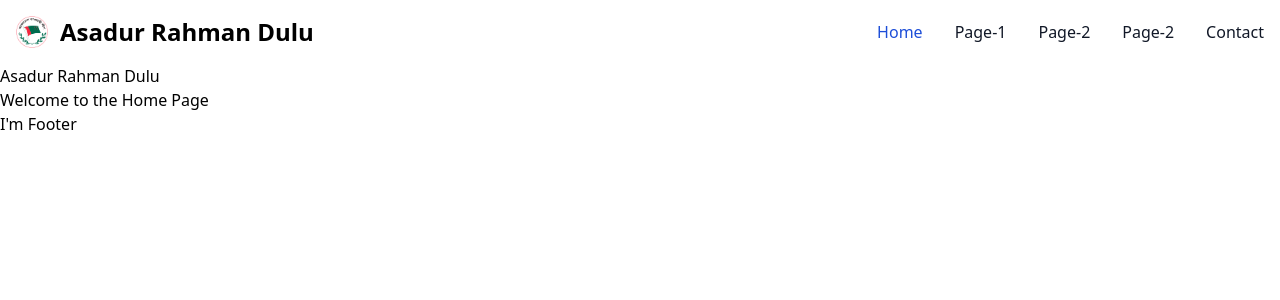
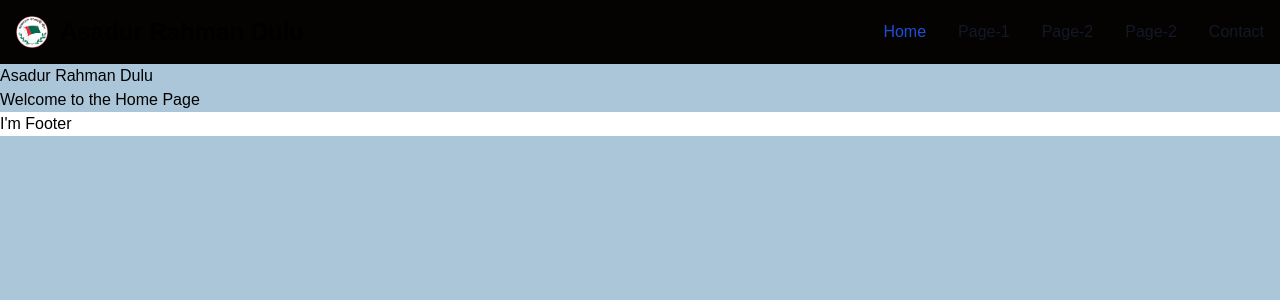
Before and after one commit to HossainAraf/ar_dulu_frontend, a React (Create React App) app: page / in a window 1280 px wide. Shown: the top 300 px of the page. Built offline with nearby package versions, Linux system fonts and the light colour scheme.

Commit message:
Fix tailwind implentation issues

```diff
--- a/src/App.css
+++ b/src/App.css
@@ -2,6 +2,10 @@
 @import 'tailwindcss/components';
 @import 'tailwindcss/utilities';
 
+body {
+  font-family: 'Nunito', sans-serif;
+  background-color: #abc6d8;
+}
 
 /*
 .App {
--- a/src/Components/Nav.jsx
+++ b/src/Components/Nav.jsx
@@ -1,37 +1,39 @@
 //IMPORT
+import React from 'react';
+import '../Styles/Nav.css'
 import Logo_Awami from '../Assets/logo_awami.png';
 
 
 const Nav = () => {
   return (
-<nav class="bg-white border-gray-200 dark:bg-gray-900">
+<nav class="bg-nav_color border-gray-200">
   <div class="max-w-screen-xl flex flex-wrap items-center justify-between mx-auto p-4">
     <a href="https://flowbite.com/" class="flex items-center space-x-3 rtl:space-x-reverse">
         <img src={Logo_Awami} class="h-8" alt="Logo" />
         <span class="self-center text-2xl font-semibold whitespace-nowrap dark:text-white">Asadur Rahman Dulu</span>
     </a>
-    <button data-collapse-toggle="navbar-default" type="button" class="inline-flex items-center p-2 w-10 h-10 justify-center text-sm text-gray-500 rounded-lg md:hidden hover:bg-gray-100 focus:outline-none focus:ring-2 focus:ring-gray-200 dark:text-gray-400 dark:hover:bg-gray-700 dark:focus:ring-gray-600" aria-controls="navbar-default" aria-expanded="false">
+    <button data-collapse-toggle="navbar-default" type="button" class="inline-flex items-center p-2 w-10 h-10 justify-center text-sm text-gray-500 rounded-lg md:hidden hover:bg-black focus:outline-none focus:ring-2 focus:ring-gray-200 dark:text-gray-400 dark:hover:bg-gray-700 dark:focus:ring-gray-600" aria-controls="navbar-default" aria-expanded="false">
         <span class="sr-only">Open main menu</span>
         <svg class="w-5 h-5" aria-hidden="true" xmlns="http://www.w3.org/2000/svg" fill="none" viewBox="0 0 17 14">
             <path stroke="currentColor" stroke-linecap="round" stroke-linejoin="round" stroke-width="2" d="M1 1h15M1 7h15M1 13h15"/>
         </svg>
     </button>
     <div class="hidden w-full md:block md:w-auto" id="navbar-default">
-      <ul class="font-medium flex flex-col p-4 md:p-0 mt-4 border border-gray-100 rounded-lg bg-gray-50 md:flex-row md:space-x-8 rtl:space-x-reverse md:mt-0 md:border-0 md:bg-white dark:bg-gray-800 md:dark:bg-gray-900 dark:border-gray-700">
+      <ul class="font-medium flex flex-col p-4 md:p-0 mt-4 md:flex-row md:space-x-8 rtl:space-x-reverse md:mt-0">
         <li>
           <a href="#" class="block py-2 px-3 text-white bg-blue-700 rounded md:bg-transparent md:text-blue-700 md:p-0 dark:text-white md:dark:text-blue-500" aria-current="page">Home</a>
         </li>
         <li>
-          <a href="#" class="block py-2 px-3 text-gray-900 rounded hover:bg-gray-100 md:hover:bg-transparent md:border-0 md:hover:text-blue-700 md:p-0 dark:text-white md:dark:hover:text-blue-500 dark:hover:bg-gray-700 dark:hover:text-white md:dark:hover:bg-transparent">Page-1</a>
+          <a href="#" class="block py-2 px-3 text-gray-900 rounded hover:bg-black md:hover:bg-transparent md:border-0 md:hover:text-blue-700 md:p-0 dark:text-white md:dark:hover:text-blue-500 dark:hover:bg-gray-700 dark:hover:text-white md:dark:hover:bg-transparent">Page-1</a>
         </li>
         <li>
-          <a href="#" class="block py-2 px-3 text-gray-900 rounded hover:bg-gray-100 md:hover:bg-transparent md:border-0 md:hover:text-blue-700 md:p-0 dark:text-white md:dark:hover:text-blue-500 dark:hover:bg-gray-700 dark:hover:text-white md:dark:hover:bg-transparent">Page-2</a>
+          <a href="#" class="block py-2 px-3 text-gray-900 rounded hover:bg-black md:hover:bg-transparent md:border-0 md:hover:text-blue-700 md:p-0 dark:text-white md:dark:hover:text-blue-500 dark:hover:bg-gray-700 dark:hover:text-white md:dark:hover:bg-transparent">Page-2</a>
         </li>
         <li>
-          <a href="#" class="block py-2 px-3 text-gray-900 rounded hover:bg-gray-100 md:hover:bg-transparent md:border-0 md:hover:text-blue-700 md:p-0 dark:text-white md:dark:hover:text-blue-500 dark:hover:bg-gray-700 dark:hover:text-white md:dark:hover:bg-transparent">Page-2</a>
+          <a href="#" class="block py-2 px-3 text-gray-900 rounded hover:bg-black md:hover:bg-transparent md:border-0 md:hover:text-blue-700 md:p-0 dark:text-white md:dark:hover:text-blue-500 dark:hover:bg-gray-700 dark:hover:text-white md:dark:hover:bg-transparent">Page-2</a>
         </li>
         <li>
-          <a href="#" class="block py-2 px-3 text-gray-900 rounded hover:bg-gray-100 md:hover:bg-transparent md:border-0 md:hover:text-blue-700 md:p-0 dark:text-white md:dark:hover:text-blue-500 dark:hover:bg-gray-700 dark:hover:text-white md:dark:hover:bg-transparent">Contact</a>
+          <a href="#" class="block py-2 px-3 text-gray-900 rounded hover:bg-black md:hover:bg-transparent md:border-0 md:hover:text-blue-700 md:p-0 dark:text-white md:dark:hover:text-blue-500 dark:hover:bg-gray-700 dark:hover:text-white md:dark:hover:bg-transparent">Contact</a>
         </li>
       </ul>
     </div>
--- a/tailwind.config.js
+++ b/tailwind.config.js
@@ -1,8 +1,11 @@
-/** @type {import('tailwindcss').Config} */
 module.exports = {
   content: ['./src/**/*.{js,jsx,ts,tsx}'],
   theme: {
-    extend: {},
+    extend: {
+      colors: {
+        nav_color: '#050301',
+      },
+    },
   },
   plugins: [],
 };
```
Also changed, not shown: src/Styles/Nav.css (added).
